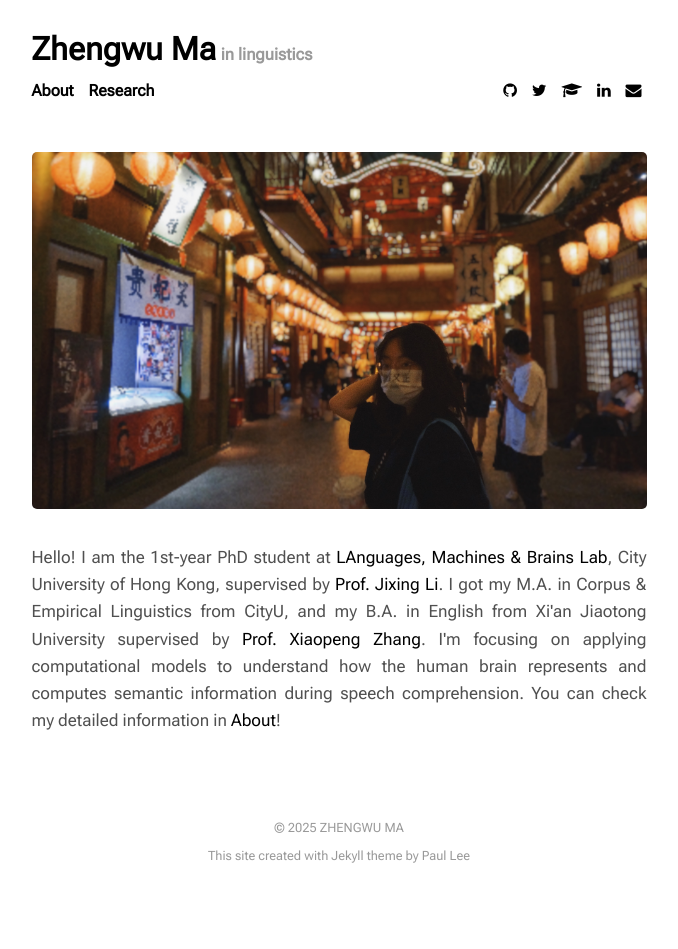
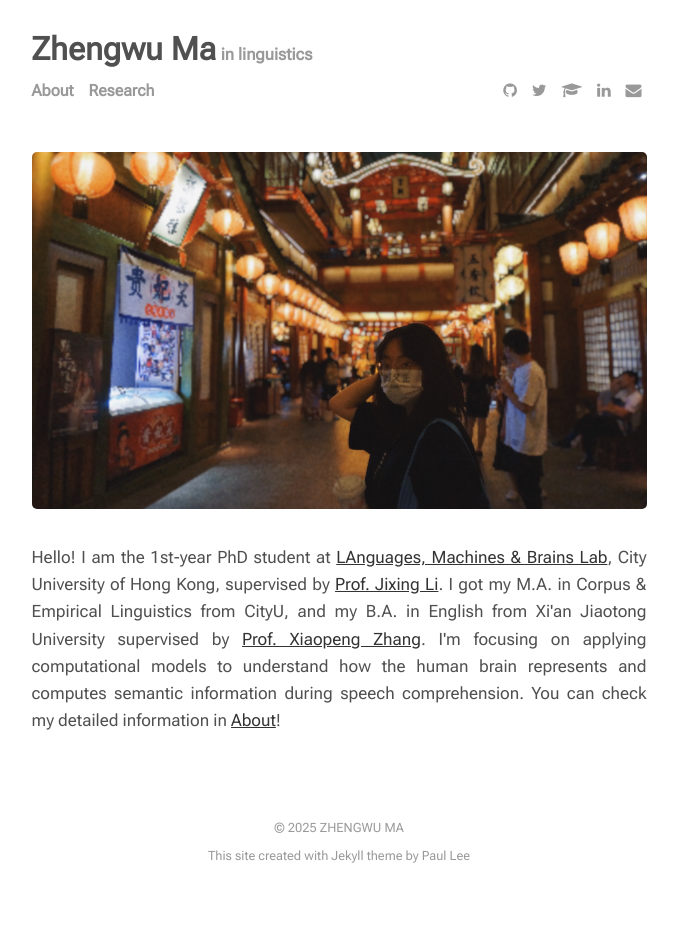
Before and after one commit to zhengwuma/zhengwuma.github.io, a Jekyll site: the page built from index.html, in a window 1280 px wide. Shown: the whole page, without its empty margins (301-979 px from the left). Built offline with Jekyll 4.4.1, drawn with Linux system fonts in a browser that asks for light colours; the list of posts is cut into pages by our own code.

Commit message:
Update main.scss

```diff
--- a/assets/css/main.scss
+++ b/assets/css/main.scss
@@ -27,14 +27,4 @@ $codepen-color:        black;
 $rss-color:            #ff6600;
 $graduation-cap-color: #4285F4;
 
-a {
-  text-decoration: none !important;
-  color: $link-color !important;
-  transition: color 0.2s ease, text-decoration 0.2s ease;
-  &:hover,
-  &:focus {color: darken($link-color, 20%) !important;}
-  &:visited {color: lighten($link-color, 20%) !important;}
-  &:active {color: $link-color !important;text-decoration: none !important;}
-}
-
 @import "-sections-dir";
```
